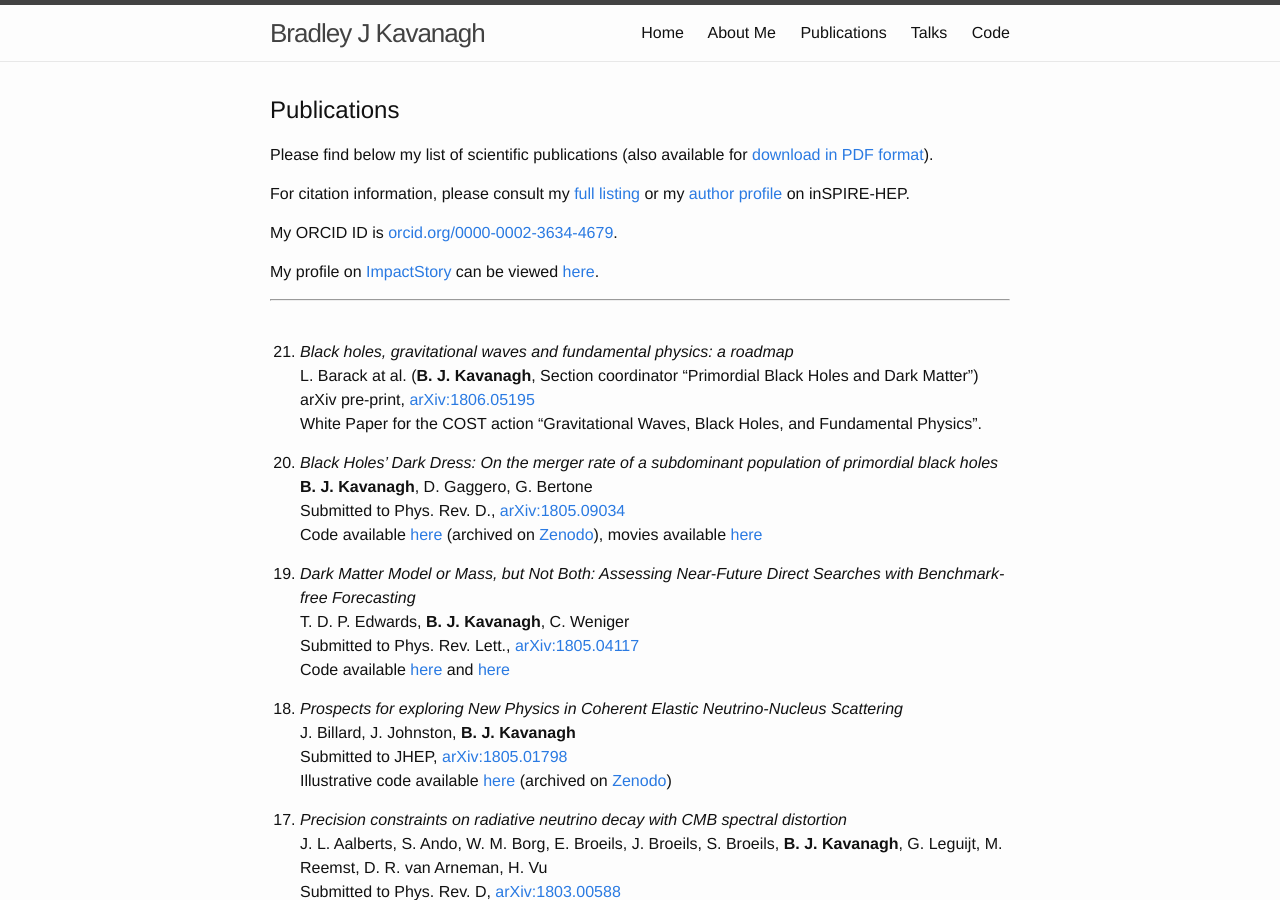
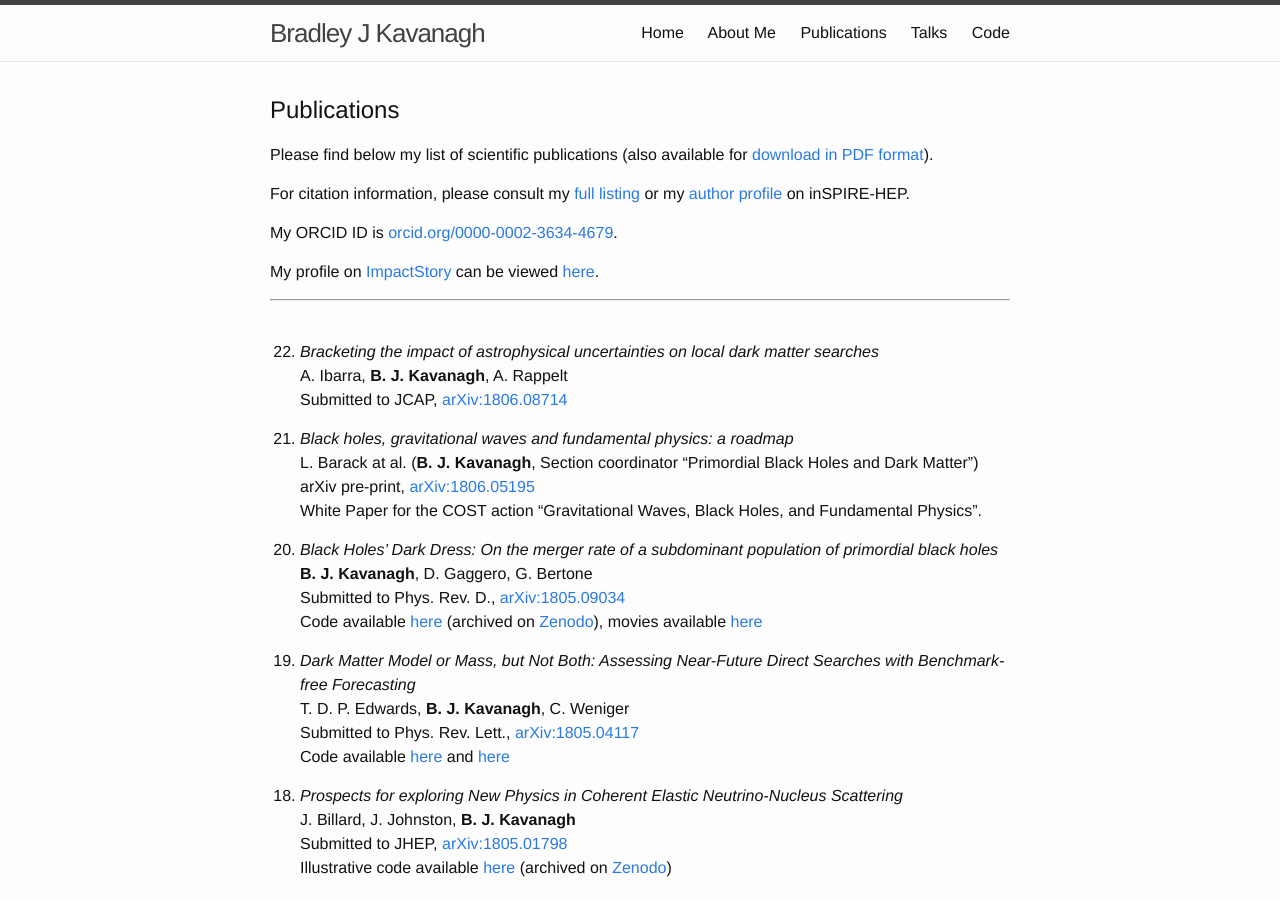
Before and after one commit to bradkav/bradkav.github.io, a Jekyll site: the page built from publications.md, in a window 1280 px wide and 900 px high. Built offline with Jekyll 4.4.1, drawn with Linux system fonts in a browser that asks for light colours.

Commit message:
Added astro-uncertainty paper

```diff
--- a/publications.md
+++ b/publications.md
@@ -18,6 +18,10 @@ My profile on [ImpactStory](https://impactstory.org/) can be viewed [here](https
 
 ***
 <br>
+
+22. *Bracketing the impact of astrophysical uncertainties on local dark matter searches*
+A. Ibarra, **B. J. Kavanagh**, A. Rappelt
+Submitted to JCAP, [arXiv:1806.08714](https://arxiv.org/abs/1806.08714)
 
 21. *Black holes, gravitational waves and fundamental physics: a roadmap*
 L. Barack at al. (**B. J. Kavanagh**, Section coordinator "Primordial Black Holes and Dark Matter")
```
